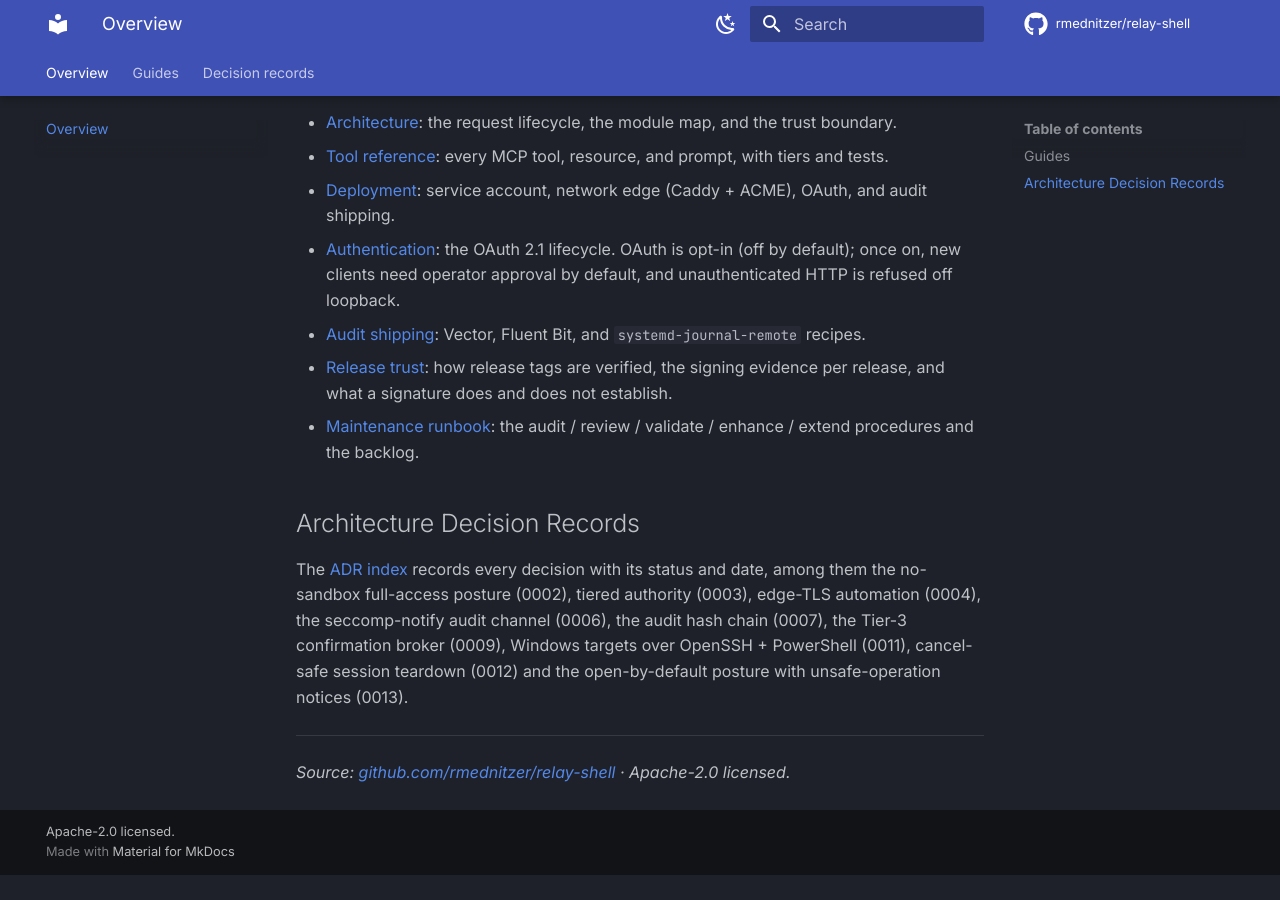
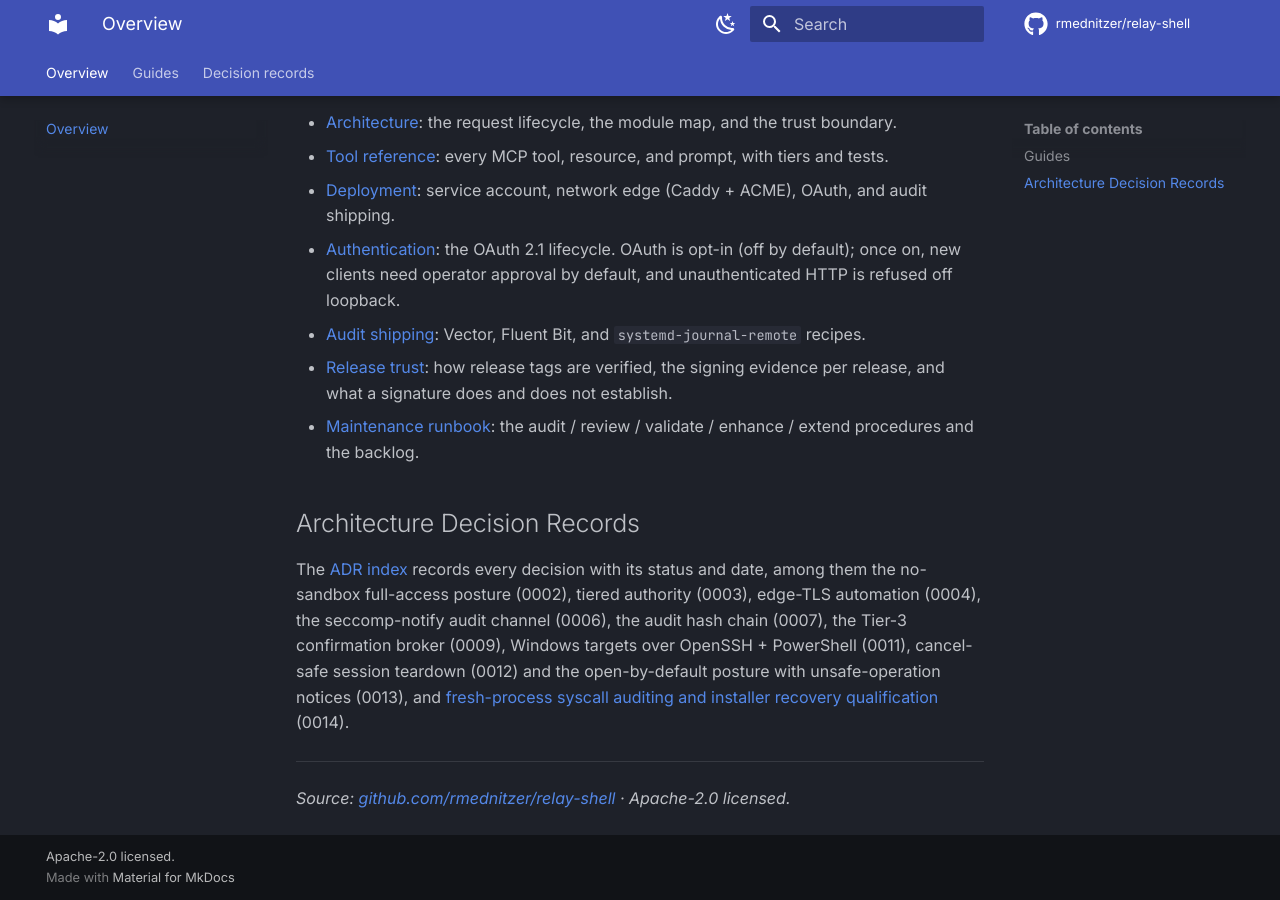
Before and after one commit to rmednitzer/relay-shell, an MkDocs documentation site: the page built from docs/index.md, in a window 1280 px wide and 900 px high, scrolled down 792 px. Built offline with MkDocs 1.6.1 and Material for MkDocs 9.7.7, drawn with Linux system fonts in a browser that asks for light colours; comment, search, counter and statistics services are not loaded; before the commit the page ends 1667 px from its top, so only the background shows below that.

```diff
--- a/docs/index.md
+++ b/docs/index.md
@@ -50,7 +50,8 @@ the no-sandbox full-access posture (0002), tiered authority (0003), edge-TLS
 automation (0004), the seccomp-notify audit channel (0006), the audit hash
 chain (0007), the Tier-3 confirmation broker (0009), Windows targets over
 OpenSSH + PowerShell (0011), cancel-safe session teardown (0012) and the open-by-default
-posture with unsafe-operation notices (0013).
+posture with unsafe-operation notices (0013), and
+[fresh-process syscall auditing and installer recovery qualification](adr/0014-seccomp-launch-and-install-recovery.md) (0014).
 
 ---
 
--- a/mkdocs.yml
+++ b/mkdocs.yml
@@ -102,3 +102,4 @@ nav:
       - 0011 · Windows OpenSSH + PowerShell 7: adr/0011-windows-openssh-powershell.md
       - 0012 · Cancel-safe session teardown: adr/0012-cancel-safe-session-teardown.md
       - 0013 · Open by default, with unsafe notices: adr/0013-open-by-default-with-unsafe-notices.md
+      - 0014 · Fresh-process auditing and installer recovery: adr/0014-seccomp-launch-and-install-recovery.md
--- a/pyproject.toml
+++ b/pyproject.toml
@@ -42,7 +42,7 @@ dev = [
   "hypothesis>=6.0,<7",
   # tests/test_metrics.py imports httpx directly. It used to arrive as an mcp
   # v1 transitive; mcp v2 depends on httpx2 instead, so a clean `pip install
-  # -e ".[dev]"` (what CI does) no longer provides it. Declared explicitly
+  # -e ".[dev]"` without the development lock no longer provides it. Declared explicitly
   # because a package the suite imports should never be a transitive.
   "httpx>=0.28,<1",
   "ruff==0.17.1",
--- a/requirements-docs.txt
+++ b/requirements-docs.txt
@@ -1,5 +1,5 @@
 # Build dependency for the MkDocs Material documentation site, installed by
-# .github/workflows/docs.yml. Pinned for reproducible builds; Renovate /
-# Dependabot can bump it. `mkdocs-material` pulls in mkdocs, pymdown-extensions,
+# .github/workflows/docs.yml. The direct dependency is pinned; transitive
+# dependencies are resolved at install time. Renovate manages the pin. `mkdocs-material` pulls in mkdocs, pymdown-extensions,
 # and the rest of the toolchain transitively.
 mkdocs-material==9.7.7
```
Also changed, not shown: CHANGELOG.md (+4 -0 lines), CONTRIBUTING.md (+10 -4 lines), docs/adr/README.md (+0 -2 lines), docs/runbook.md (+2 -1 lines), 5 other files.
